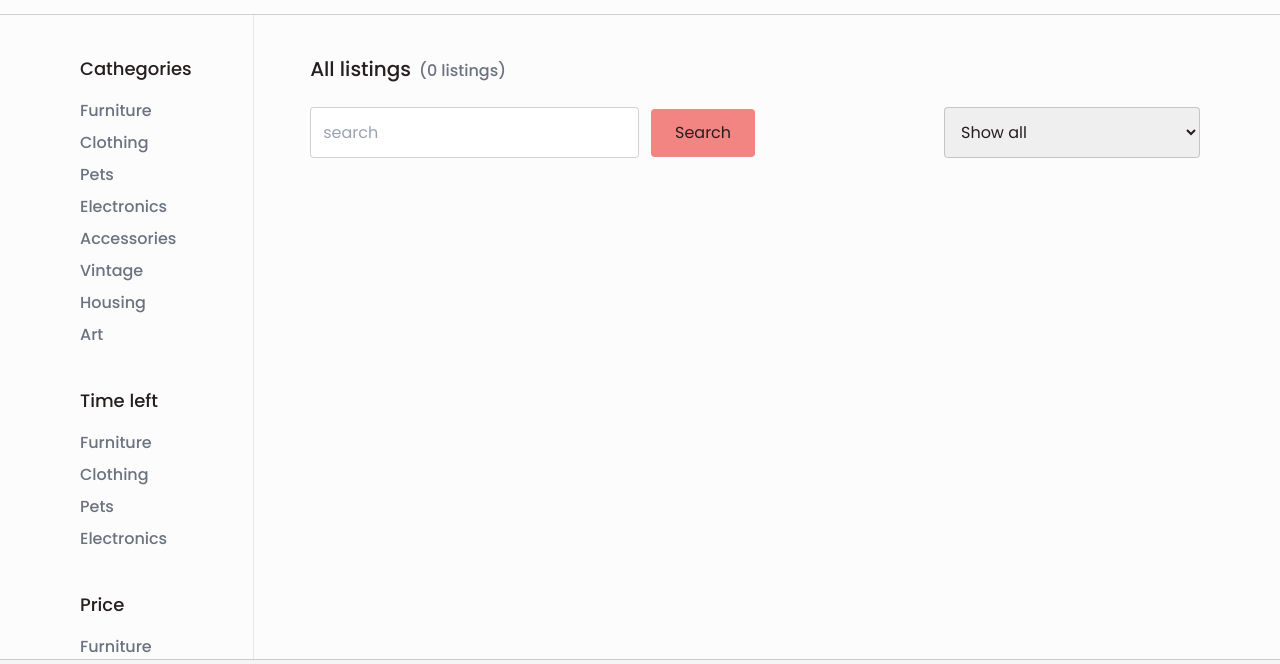
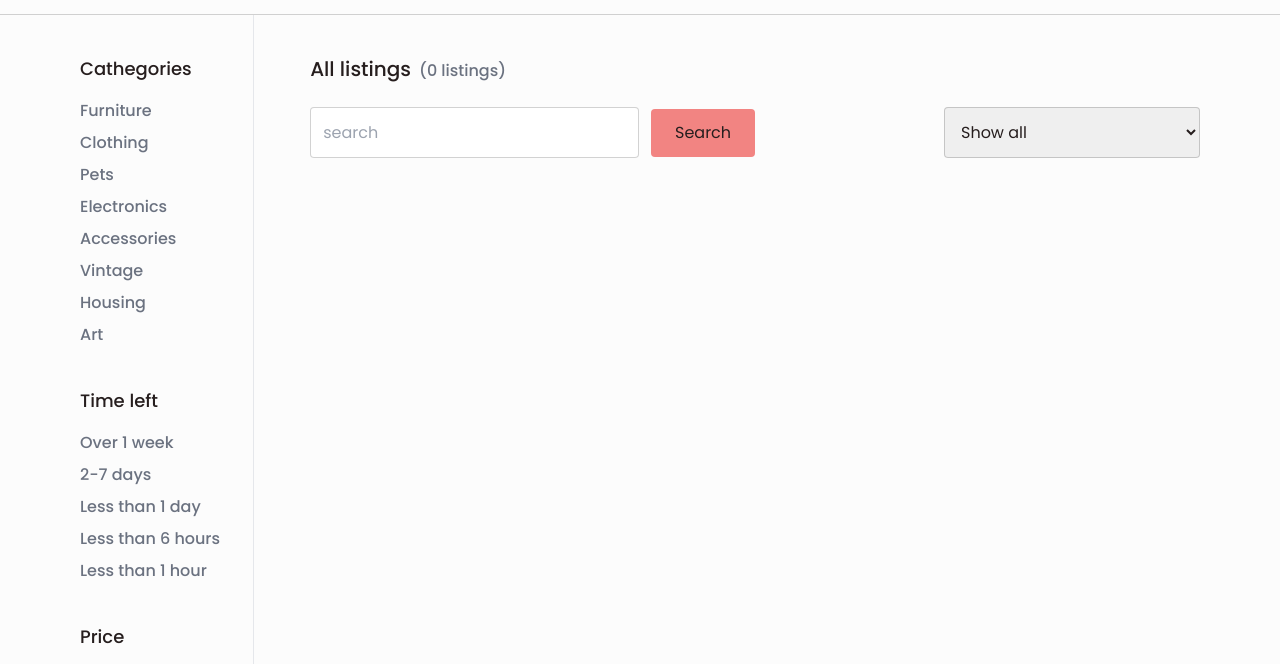
Before and after one commit to viniccius-dev/Bidify-SP2, a website with bundled scripts: page pages/auctions/index.html in a window 1280 px wide. Shown: the part 98-762 px from the top of the page. Built offline with nearby package versions, Linux system fonts and the light colour scheme; no server answers.

Commit message:
Update index.html

```diff
--- a/pages/auctions/index.html
+++ b/pages/auctions/index.html
@@ -62,10 +62,21 @@
 
             <div class="flex flex-col items-start gap-2 pt-10">
                 <h2 class="text-lg font-medium pb-2">Time left</h2>
-                <button class="text-gray-500 hover:text-primary font-medium">Furniture</button>
-                <button class="text-gray-500 hover:text-primary font-medium">Clothing</button>
-                <button class="text-gray-500 hover:text-primary font-medium">Pets</button>
-                <button class="text-gray-500 hover:text-primary font-medium">Electronics</button>
+                <button class="text-gray-500 hover:text-primary font-medium">
+                    <p>Over 1 week</p>
+                </button>
+                <button class="text-gray-500 hover:text-primary font-medium">
+                    <p>2-7 days</p>
+                </button>
+                <button class="text-gray-500 hover:text-primary font-medium">
+                    <p>Less than 1 day</p>
+                </button>
+                <button class="text-gray-500 hover:text-primary font-medium">
+                    <p>Less than 6 hours</p>
+                </button>
+                <button class="text-gray-500 hover:text-primary font-medium">
+                    <p>Less than 1 hour</p>
+                </button>
             </div>
 
             <div class="flex flex-col items-start gap-2 pt-10">
```
